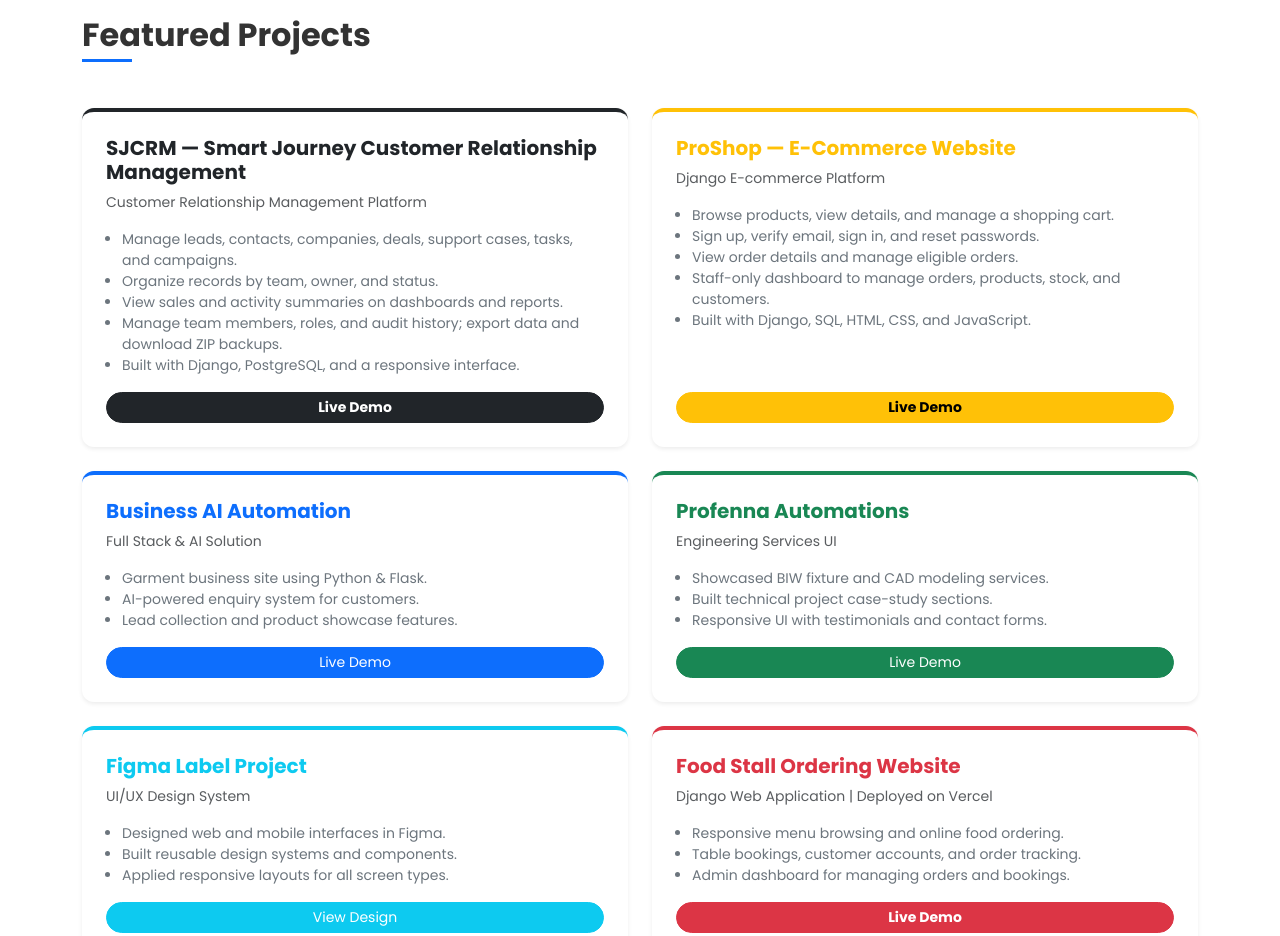
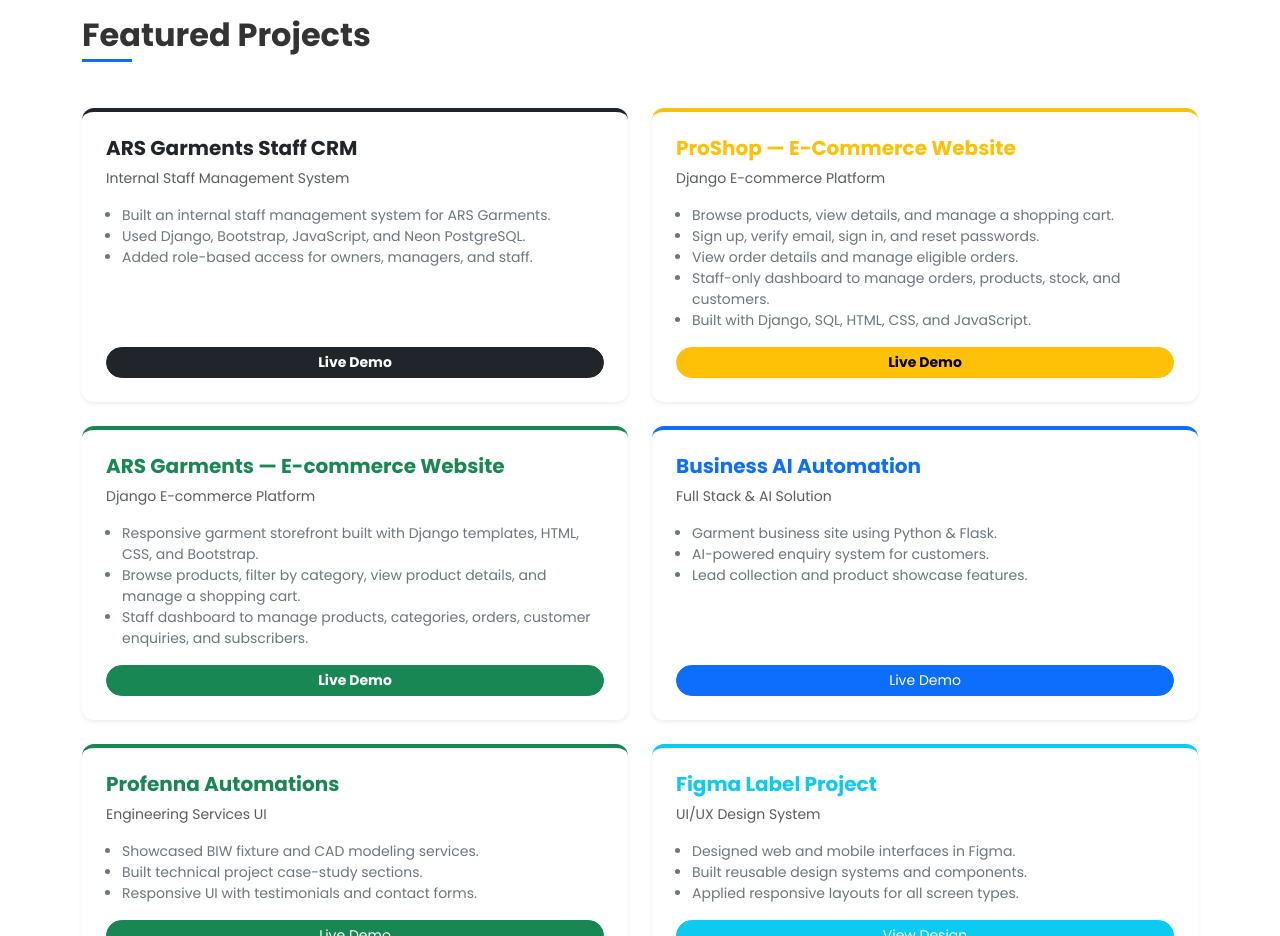
Before and after one commit to sabarish-077/My-Portfolio, a plain HTML site: page index.html in a window 1280 px wide. Shown: the part 1220-2156 px from the top of the page. Drawn offline with nearby package versions, Linux system fonts and the light colour scheme.

Commit message:
Update ARS Garments CRM

```diff
--- a/index.html
+++ b/index.html
@@ -124,20 +124,18 @@
             <h2 class="section-title" data-aos="fade-right">Featured Projects</h2>
             <div class="row g-4 mt-2">
 
-                <!-- SJCRM -->
+                <!-- ARS Garments Staff CRM -->
                 <div class="col-lg-6" data-aos="fade-up" data-aos-delay="100">
                     <div class="card h-100 p-4 border-0 shadow-sm border-top border-dark border-4">
-                        <h5 class="text-dark fw-bold">SJCRM — Smart Journey Customer Relationship Management</h5>
-                        <p class="small text-muted mb-3">Customer Relationship Management Platform</p>
+                        <h5 class="text-dark fw-bold">ARS Garments Staff CRM</h5>
+                        <p class="small text-muted mb-3">Internal Staff Management System</p>
                         <ul class="ps-3 small text-secondary">
-                            <li>Manage leads, contacts, companies, deals, support cases, tasks, and campaigns.</li>
-                            <li>Organize records by team, owner, and status.</li>
-                            <li>View sales and activity summaries on dashboards and reports.</li>
-                            <li>Manage team members, roles, and audit history; export data and download ZIP backups.</li>
-                            <li>Built with Django, PostgreSQL, and a responsive interface.</li>
+                            <li>Built an internal staff management system for ARS Garments.</li>
+                            <li>Used Django, Bootstrap, JavaScript, and Neon PostgreSQL.</li>
+                            <li>Added role-based access for owners, managers, and staff.</li>
                         </ul>
                         <div class="mt-auto">
-                            <a href="https://sjcrm-website.vercel.app/" target="_blank" rel="noopener noreferrer" class="btn btn-sm btn-dark w-100 rounded-pill fw-bold">Live Demo</a>
+                            <a href="https://arscrm.vercel.app/" target="_blank" rel="noopener noreferrer" class="btn btn-sm btn-dark w-100 rounded-pill fw-bold">Live Demo</a>
                         </div>
                     </div>
                 </div>
@@ -156,6 +154,22 @@
                         </ul>
                         <div class="mt-auto">
                             <a href="http://pro-shop-gules.vercel.app/" target="_blank" rel="noopener noreferrer" class="btn btn-sm btn-warning w-100 rounded-pill fw-bold">Live Demo</a>
+                        </div>
+                    </div>
+                </div>
+
+                <!-- ARS Garments -->
+                <div class="col-lg-6" data-aos="fade-up" data-aos-delay="200">
+                    <div class="card h-100 p-4 border-0 shadow-sm border-top border-success border-4">
+                        <h5 class="text-success fw-bold">ARS Garments — E-commerce Website</h5>
+                        <p class="small text-muted mb-3">Django E-commerce Platform</p>
+                        <ul class="ps-3 small text-secondary">
+                            <li>Responsive garment storefront built with Django templates, HTML, CSS, and Bootstrap.</li>
+                            <li>Browse products, filter by category, view product details, and manage a shopping cart.</li>
+                            <li>Staff dashboard to manage products, categories, orders, customer enquiries, and subscribers.</li>
+                        </ul>
+                        <div class="mt-auto">
+                            <a href="https://arsgarments.vercel.app/" target="_blank" rel="noopener noreferrer" class="btn btn-sm btn-success w-100 rounded-pill fw-bold">Live Demo</a>
                         </div>
                     </div>
                 </div>
```
Also changed, not shown: 1 other file.
